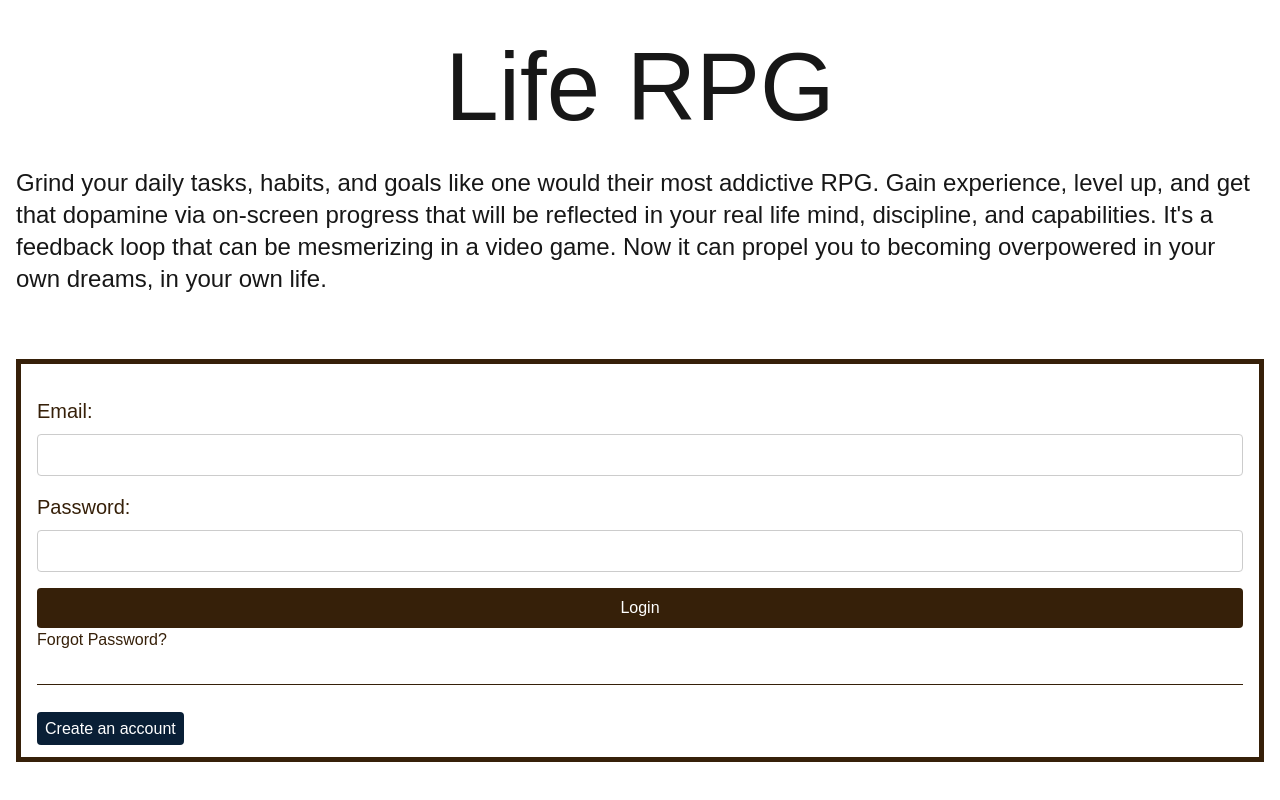
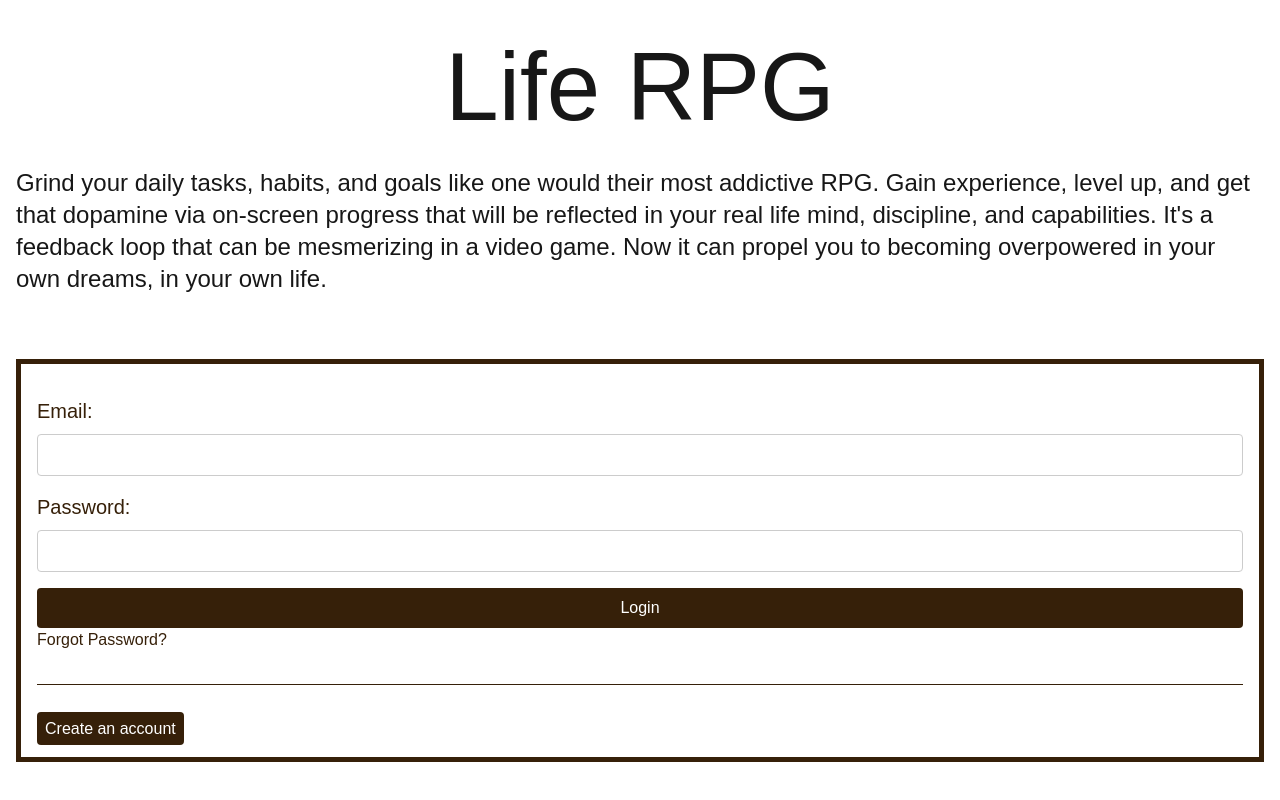
Before and after one commit to Daltraxx/life-rpg, a Next.js app: page / in a window 1280 px wide. Built offline with nearby package versions, Linux system fonts and the light colour scheme; a web font is replaced by a local one.

Commit message:
remove test code

```diff
--- a/src/app/ui/LandingPage/Login/Login.tsx
+++ b/src/app/ui/LandingPage/Login/Login.tsx
@@ -21,7 +21,7 @@ export default function Login() {
         <Link href="/forgot-password">Forgot Password?</Link>
       </form>
       <div className={styles.divider}></div>
-      <LinkWrapper href="/register" color="blue-600">Create an account</LinkWrapper>
+      <LinkWrapper href="/register">Create an account</LinkWrapper>
     </Bounded>
   );
 }
```
